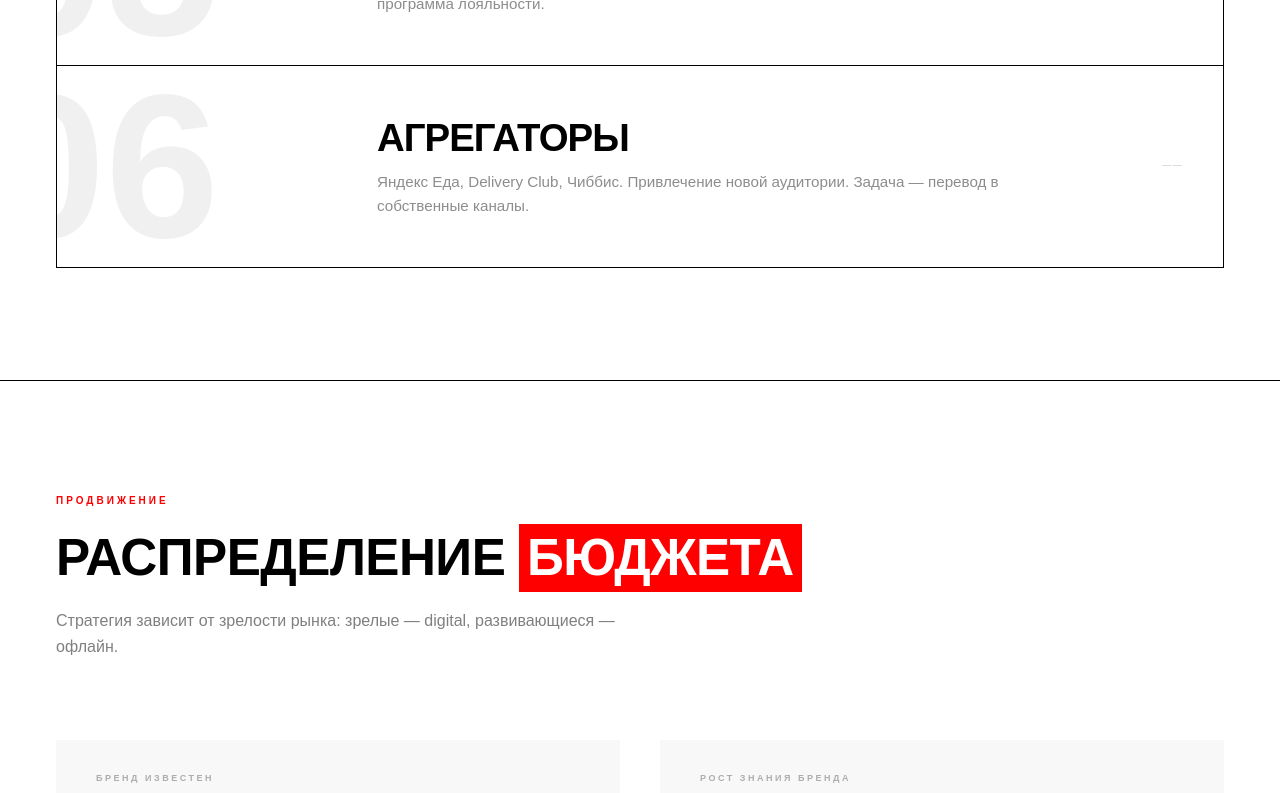
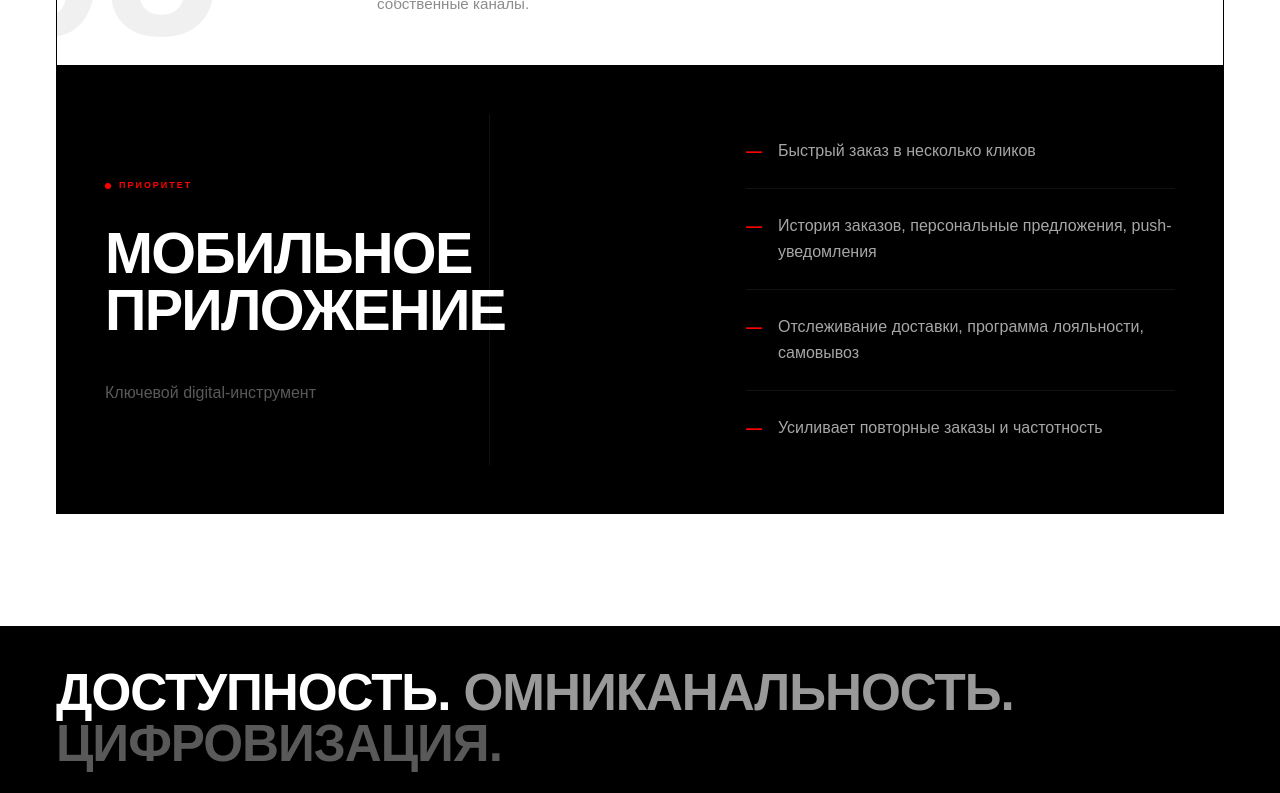
Before and after one commit to thehennz/pf-landing, a Next.js app: page / in a window 1280 px wide. Shown: the part 10020-10813 px from the top of the page. Built offline with nearby package versions, Linux system fonts and the light colour scheme.

Commit message:
Update Channels: enhance AppBlock spacing, add KeywordsBlock

```diff
--- a/components/Channels.tsx
+++ b/components/Channels.tsx
@@ -3,6 +3,37 @@ import { useRef } from "react";
 import { motion, useInView } from "framer-motion";
 import SectionLabel from "./SectionLabel";
 import Accent from "./Accent";
+
+function KeywordsBlock() {
+  const ref = useRef<HTMLDivElement>(null);
+  const inView = useInView(ref, { once: true, margin: "-60px" });
+  return (
+    <div ref={ref} className="overflow-hidden border-t border-black">
+      <motion.div
+        initial={{ x: "-100%" }}
+        animate={inView ? { x: 0 } : {}}
+        transition={{ duration: 0.8, ease: [0.22, 1, 0.36, 1] }}
+        className="bg-black px-6 md:px-14 py-8 md:py-10"
+      >
+        <motion.span
+          initial={{ opacity: 0 }}
+          animate={inView ? { opacity: 1 } : {}}
+          transition={{ duration: 0.5, delay: 0.5 }}
+          className="text-white font-black uppercase leading-none"
+          style={{
+            fontFamily: "Arial, sans-serif",
+            fontSize: "clamp(1.8rem, 4vw, 3.5rem)",
+            letterSpacing: "-0.02em",
+          }}
+        >
+          Доступность.{" "}
+          <span className="text-white/60">Омниканальность.</span>{" "}
+          <span className="text-white/35">Цифровизация.</span>
+        </motion.span>
+      </motion.div>
+    </div>
+  );
+}
 
 const channels = [
   {
@@ -31,17 +62,82 @@ const channels = [
   },
   {
     num: "05",
-    name: "Мобильное приложение",
-    desc: "Ключевой digital-инструмент. Быстрый заказ, история, персональные предложения, программа лояльности.",
-    priority: true,
-  },
-  {
-    num: "06",
     name: "Агрегаторы",
     desc: "Яндекс Еда, Delivery Club, Чиббис. Привлечение новой аудитории. Задача — перевод в собственные каналы.",
     priority: false,
   },
 ];
+
+const appFeatures = [
+  "Быстрый заказ в несколько кликов",
+  "История заказов, персональные предложения, push-уведомления",
+  "Отслеживание доставки, программа лояльности, самовывоз",
+  "Усиливает повторные заказы и частотность",
+];
+
+function AppBlock() {
+  const ref = useRef<HTMLDivElement>(null);
+  const inView = useInView(ref, { once: true, margin: "-60px" });
+  return (
+    <motion.div
+      ref={ref}
+      initial={{ opacity: 0, y: 28 }}
+      animate={inView ? { opacity: 1, y: 0 } : {}}
+      transition={{ duration: 0.7, ease: [0.22, 1, 0.36, 1] }}
+      className="border border-t-0 border-black bg-black group cursor-default relative overflow-hidden"
+    >
+      {/* Sweep красным при наведении */}
+      <div className="absolute inset-0 bg-[#FF0000] origin-left z-0
+                     scale-x-0 group-hover:scale-x-100
+                     transition-transform duration-[450ms] ease-[cubic-bezier(.22,1,.36,1)]" />
+
+      <div className="relative z-10 flex flex-col md:flex-row items-center p-8 md:p-12 gap-12 md:gap-24">
+
+        {/* Левая часть — заголовок */}
+        <div className="md:w-72 shrink-0 flex flex-col">
+          <div>
+            <span className="inline-flex items-center gap-2 mb-8">
+              <span className="w-1.5 h-1.5 rounded-full bg-[#FF0000]" />
+              <span className="text-[9px] font-bold tracking-[0.22em] uppercase text-[#FF0000]">
+                Приоритет
+              </span>
+            </span>
+            <h3
+              className="font-black uppercase text-white leading-none"
+              style={{
+                fontFamily: "Arial, sans-serif",
+                fontSize: "clamp(2rem, 4.5vw, 3.8rem)",
+                letterSpacing: "-0.03em",
+              }}
+            >
+              Мобильное приложение
+            </h3>
+          </div>
+          <p className="text-white/35 text-base leading-relaxed mt-10">
+            Ключевой digital-инструмент
+          </p>
+        </div>
+
+        {/* Правая часть — фичи */}
+        <div className="flex-1 divide-y divide-white/[0.07] md:border-l md:border-white/[0.07] md:pl-64">
+          {appFeatures.map((f, i) => (
+            <motion.div
+              key={f}
+              initial={{ opacity: 0, y: 16 }}
+              animate={inView ? { opacity: 1, y: 0 } : {}}
+              transition={{ delay: 0.25 + i * 0.1, duration: 0.55, ease: [0.22, 1, 0.36, 1] }}
+              className="flex items-start gap-4 py-6"
+            >
+              <span className="text-[#FF0000] shrink-0 font-bold mt-0.5">—</span>
+              <p className="text-white/65 text-sm md:text-base leading-relaxed">{f}</p>
+            </motion.div>
+          ))}
+        </div>
+
+      </div>
+    </motion.div>
+  );
+}
 
 export default function Channels() {
   return (
@@ -53,6 +149,7 @@ export default function Channels() {
           lead="Единое меню, акции и программа лояльности во всех каналах."
         />
 
+        {/* Список каналов */}
         <div className="border border-black divide-y divide-black">
           {channels.map((c, i) => {
             const ref = useRef<HTMLDivElement>(null);
@@ -71,7 +168,7 @@ export default function Channels() {
                                scale-x-0 group-hover:scale-x-100
                                transition-transform duration-[450ms] ease-[cubic-bezier(.22,1,.36,1)]" />
 
-                {/* Огромная цифра — вылезает из левого угла */}
+                {/* Огромная цифра */}
                 <span
                   className="absolute top-1/2 -translate-y-1/2 font-black leading-none
                              select-none pointer-events-none z-10
@@ -86,13 +183,12 @@ export default function Channels() {
                   {c.num}
                 </span>
 
-                {/* Контент — с отступом под цифру */}
+                {/* Контент */}
                 <div
                   className="relative z-20 flex items-center justify-between gap-6
                              py-9 md:py-12 pr-6 md:pr-10
                              pl-[9rem] sm:pl-[12rem] md:pl-[16rem] xl:pl-[20rem]"
                 >
-                  {/* Название + описание */}
                   <div className="flex-1 min-w-0">
                     <h3
                       className="font-black uppercase leading-tight mb-2
@@ -115,7 +211,6 @@ export default function Channels() {
                     </p>
                   </div>
 
-                  {/* Плашка приоритета */}
                   <div className="shrink-0 flex items-center justify-end w-28 md:w-40">
                     {c.priority ? (
                       <span className="flex items-center gap-2">
@@ -125,11 +220,9 @@ export default function Channels() {
                         </span>
                       </span>
                     ) : (
-                      <span
-                        className="text-[9px] font-bold tracking-[0.15em]
-                                   text-black/15 group-hover:text-white/20
-                                   transition-colors duration-300"
-                      >
+                      <span className="text-[9px] font-bold tracking-[0.15em]
+                                       text-black/15 group-hover:text-white/20
+                                       transition-colors duration-300">
                         ——
                       </span>
                     )}
@@ -139,7 +232,13 @@ export default function Channels() {
             );
           })}
         </div>
+
+        {/* Мобильное приложение — отдельный блок */}
+        <AppBlock />
       </div>
+
+      {/* Ключевые слова */}
+      <KeywordsBlock />
     </section>
   );
 }
```
